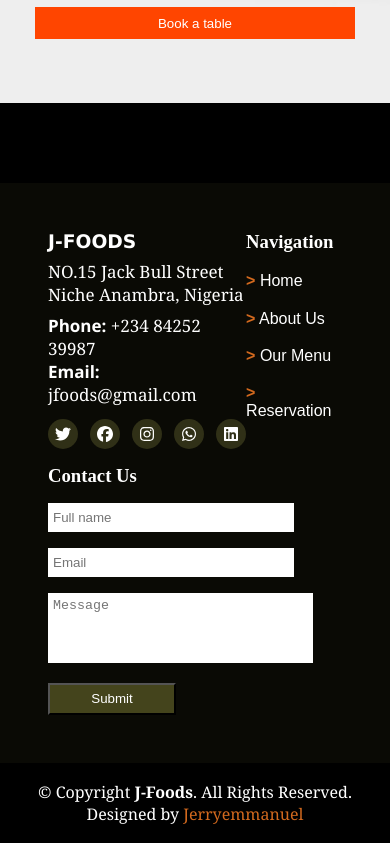
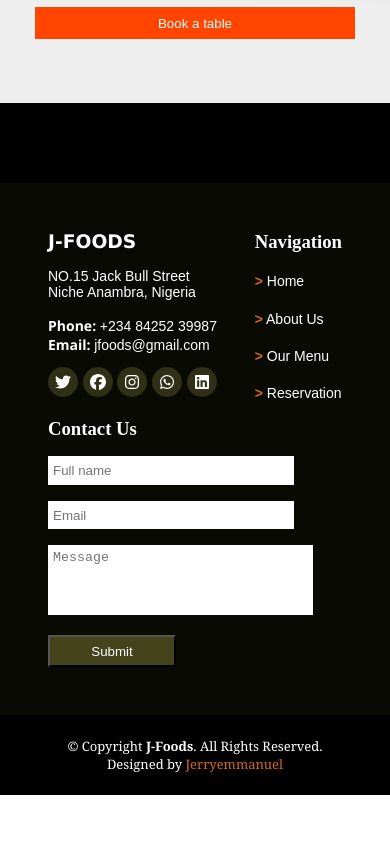
Before and after one commit to Jerryemmanuel01/J-Foods, a React (Create React App) app: page / in a window 390 px wide. Shown: the part 4578-5421 px from the top of the page. After the commit the page ends 5373 px from the top, so only its background shows below. Built offline with nearby package versions, Linux system fonts and the light colour scheme.

Commit message:
corrections made on footer

```diff
--- a/src/component/Footer.js
+++ b/src/component/Footer.js
@@ -52,22 +52,22 @@ export default function Footer() {
           <div className="footer--site--links">
             <h3 className="footer--nav">Navigation</h3>
             <div className="footer--link--div">
-              <a href="#" className="footer--link">
+              <a href="#Home" className="footer--link">
                 <span className="footer--link--bullet">&#62;</span> Home
               </a>
             </div>
             <div className="footer--link--div">
-              <a href="#" className="footer--link">
+              <a href="#About" className="footer--link">
                 <span className="footer--link--bullet">&#62;</span> About Us
               </a>
             </div>
             <div className="footer--link--div">
-              <a href="#" className="footer--link">
+              <a href="#Menu" className="footer--link">
                 <span className="footer--link--bullet">&#62;</span> Our Menu
               </a>
             </div>
             <div className="footer--link--div">
-              <a href="#" className="footer--link">
+              <a href="#Reservation" className="footer--link">
                 <span className="footer--link--bullet">&#62;</span> Reservation
               </a>
             </div>
--- a/src/index.css
+++ b/src/index.css
@@ -394,6 +394,7 @@ input{
     cursor: pointer;
 }
 .footer-copyright{
+    font-size: 13px;
     width: 100%;
     height: 5rem;
     display: flex;
@@ -405,10 +406,6 @@ input{
 .designer--name{
     color: chocolate;;
 }
-
-
-
-
 
 
 @media screen and (max-width: 750px) {
@@ -444,6 +441,30 @@ input{
     .navlink{
         margin-top: 50px;
     }
+    .phone--contact{
+        margin-top: 1rem;
+        font-size: 14px;
+    }
+    .address-info{
+    font-size: 14px;
+    margin-top: 1rem;
+    font-family: Arial, Helvetica, sans-serif;
+    }
+    .phone--num{
+        font-family: 'Segoe UI', Tahoma, Geneva, Verdana, sans-serif;
+    }
+    .phone--digits{
+        font-family: Arial, Helvetica, sans-serif;
+    }
+    .email--contact{
+        font-family: 'Segoe UI', Tahoma, Geneva, Verdana, sans-serif;
+    }
+    .email--add{
+        font-family: Arial, Helvetica, sans-serif;
+    }
+    .footer--link{
+        font-size: 14px;
+    }
 }
 
 @media screen and (min-width: 750px) {
@@ -477,7 +498,7 @@ input{
     }
     .footer--sec2{
         width: 50%;
-        margin-top: 0px;
+        margin-top: 0rem;
         float: right;
         display: flex;
         flex-direction: column;
```
